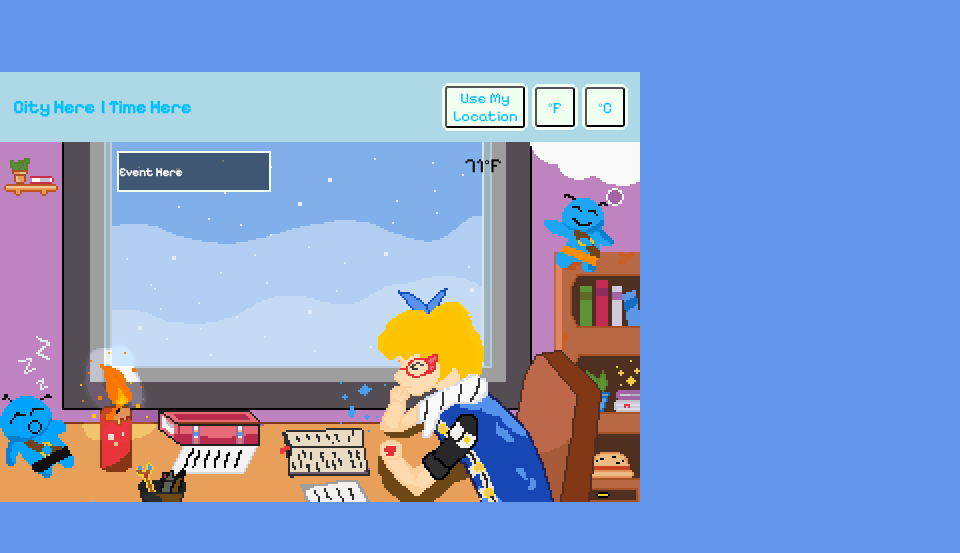
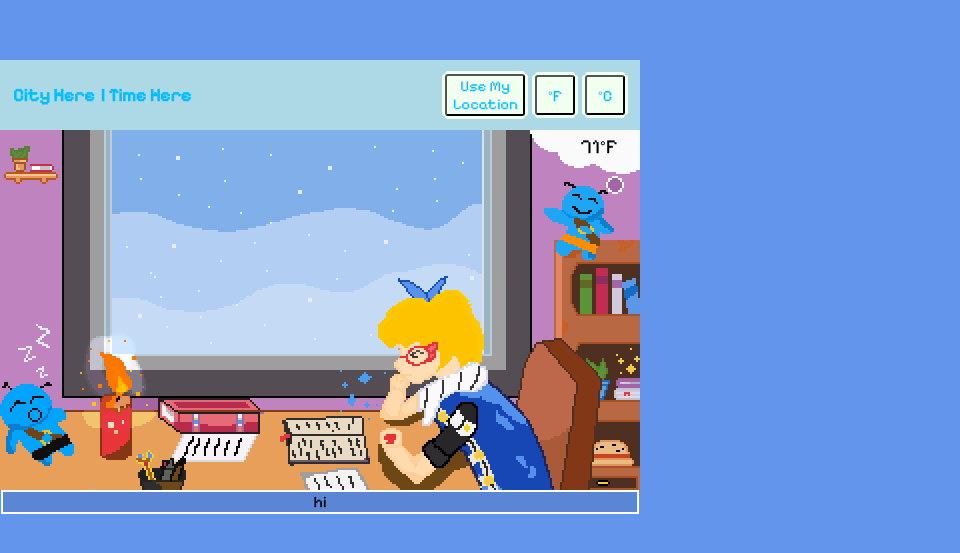
Before and after one commit to SamDevelops971/WeatherSite, an Electron app: page index.html in a window 640 px wide. Shown: the part 113-666 px from the top of the page, 960 px wide, since content can reach past the window. Drawn offline with Linux system fonts and the light colour scheme; no server answers.

Commit message:
Moved weather message to the bottom instead of the corner

```diff
--- a/index.html
+++ b/index.html
@@ -27,9 +27,10 @@
         </div>
 
     </div>
-    <div class="specifics">
-        <h3 id="message">Event Here</h3>
+     <div id="specifics2">
+        hi
     </div>
+
     </div>
     </body>
 
--- a/script.js
+++ b/script.js
@@ -7,7 +7,7 @@
 //New York as Default City
 const clock = document.getElementById("time")
 const local = document.getElementById("city")
-const specific = document.getElementById("message")
+const specific = document.getElementById("specifics2")
 let currentFrame = 0;
 const animation = document.querySelector('.weather-animation');
 const sunny = ["daytime1fixed.png", "daytime2fixed.png", "daytime3fixed.png"]
@@ -15,6 +15,7 @@
 const rain = ["rain1.png", "rain2.png", "rain3.png"]
 const snow = ["snow1.png", "snow2.png", "snow3.png"]
 let latestWeather = null;
+let animationInterval;
 
 async function getWeather(lat,lon) {
     const weatherURL = `https://api.open-meteo.com/v1/forecast?latitude=${lat}&longitude=${lon}&current=temperature_2m,is_day,rain,showers,snowfall,precipitation&timezone=auto&forecast_days=1&temperature_unit=fahrenheit&precipitation_unit=inch`
@@ -54,10 +55,10 @@
 
   local.textContent = locationData.addresses[0].address.municipality
   const tempy = weatherData.current.temperature_2m
-  temp.textContent = tempy + "°F";
+  temp.textContent = tempy.toFixed(0) + "°F";
   weatherAnimation(weatherData)
   updateClock(weatherData.timezone)
-
+  setInterval(updateClock, 1000)
 }
 
 function animate(sky) {
@@ -89,19 +90,22 @@
         specific.textContent = "Laxus...? (Thunder skies. Be Safe!)"
     }
     if (sky) {
-      setInterval(() => animate(sky), 1200);
+      if(animationInterval) {
+        clearInterval(animationInterval)
+      }
+      animationInterval = setInterval(() => animate(sky), 1400)
     }
 }
 
 function convertToFahrenheit(weatherData) {
       currentTemp = weatherData.current.temperature_2m
-      curentTemp = currentTemp.toFixed(1)
+      currentTemp = currentTemp.toFixed(0)
       temp.textContent = currentTemp + "°F";
   }
 
 function convertToCelsius(weatherData) {
     currentTemp = (weatherData.current.temperature_2m - 32) * 5/9
-    currentTemp = currentTemp.toFixed(1)
+    currentTemp = currentTemp.toFixed(0)
     temp.textContent = currentTemp + "°C";
 }
 
--- a/style.css
+++ b/style.css
@@ -22,13 +22,13 @@
     color: deepskyblue;
     background-color: lightblue;
     padding: 10px;
-  -webkit-app-region: drag;
 }
 
 .gemini {
-    position: absolute;
-    right: 128px;
-    top: 237px;
+    display: flex;
+    position: relative;
+    left: 570px;
+    top: -25px;
     padding: 10px;
     font-family: 'Pixelify Sans';
     font-size: 20px;
@@ -84,15 +84,13 @@
     margin: 3px
 }
 
-.specifics {
-    position: absolute;
-    top: 264px;
-    left: 117px;
+#specifics2 {
+    display: flex;
+     width: 634px;
+    height: 20px;
+    border: solid white 2px;
+    justify-content: center;
+    color: black;
     font-family: 'Pixelify Sans';font-size: 16px;
-    border: 2px solid honeydew;
-    width: 150px;
-    font-size: 10px;
-    background: rgba(0,0,0,0.5); /* dark overlay */
-    color: white;
-
+    background: rgba(0,0,0,0.1)
 }
```
Also changed, not shown: main.js (+22 -10 lines), 1 other file.
